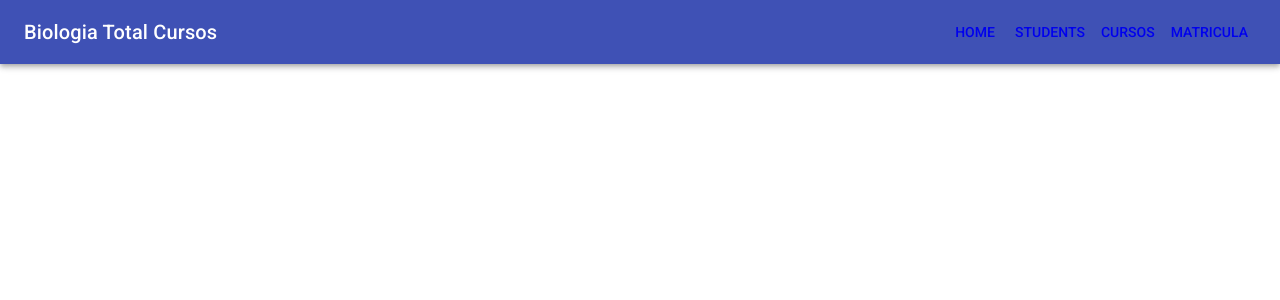
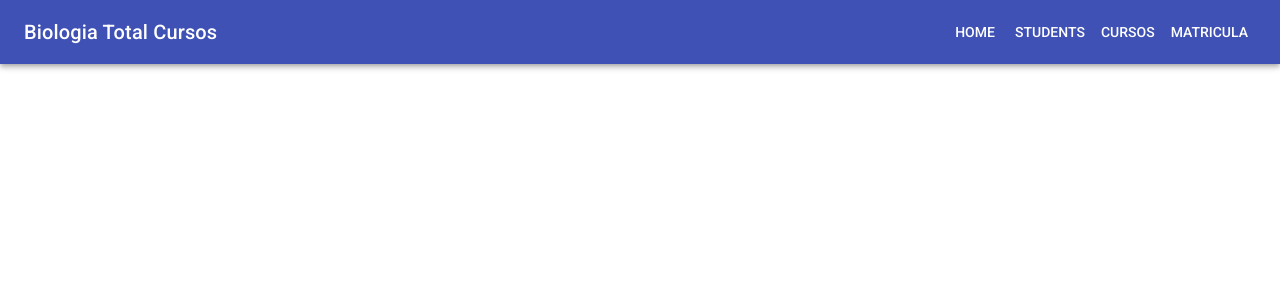
Before and after one commit to Brenw10/biologia_total, a React (Create React App) app in the folder client/: page / in a window 1280 px wide. Shown: the top 300 px of the page. Built offline with nearby package versions, Linux system fonts and the light colour scheme.

Commit message:
Header style

```diff
--- a/client/src/components/HeaderBar.js
+++ b/client/src/components/HeaderBar.js
@@ -1,6 +1,7 @@
 import React from 'react';
 import { AppBar, Toolbar, Typography, Button } from '@material-ui/core';
 import { Link } from "react-router-dom";
+import '../styles/HeaderBar.css';
 
 function HeaderBar() {
   return (
--- /dev/null
+++ b/client/src/styles/HeaderBar.css
@@ -0,0 +1,4 @@
+header a {
+  text-decoration: none;
+  color: white;
+}
```
